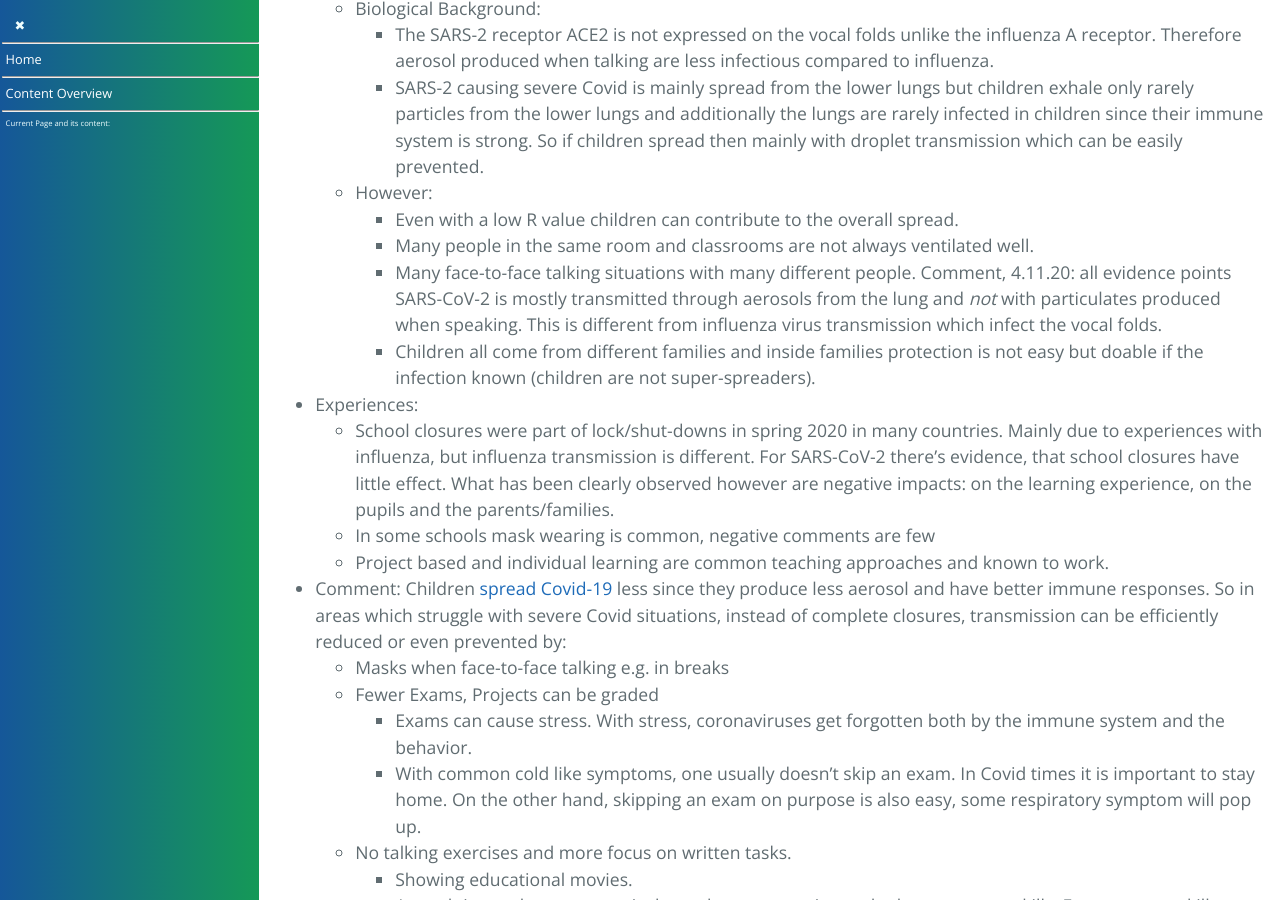
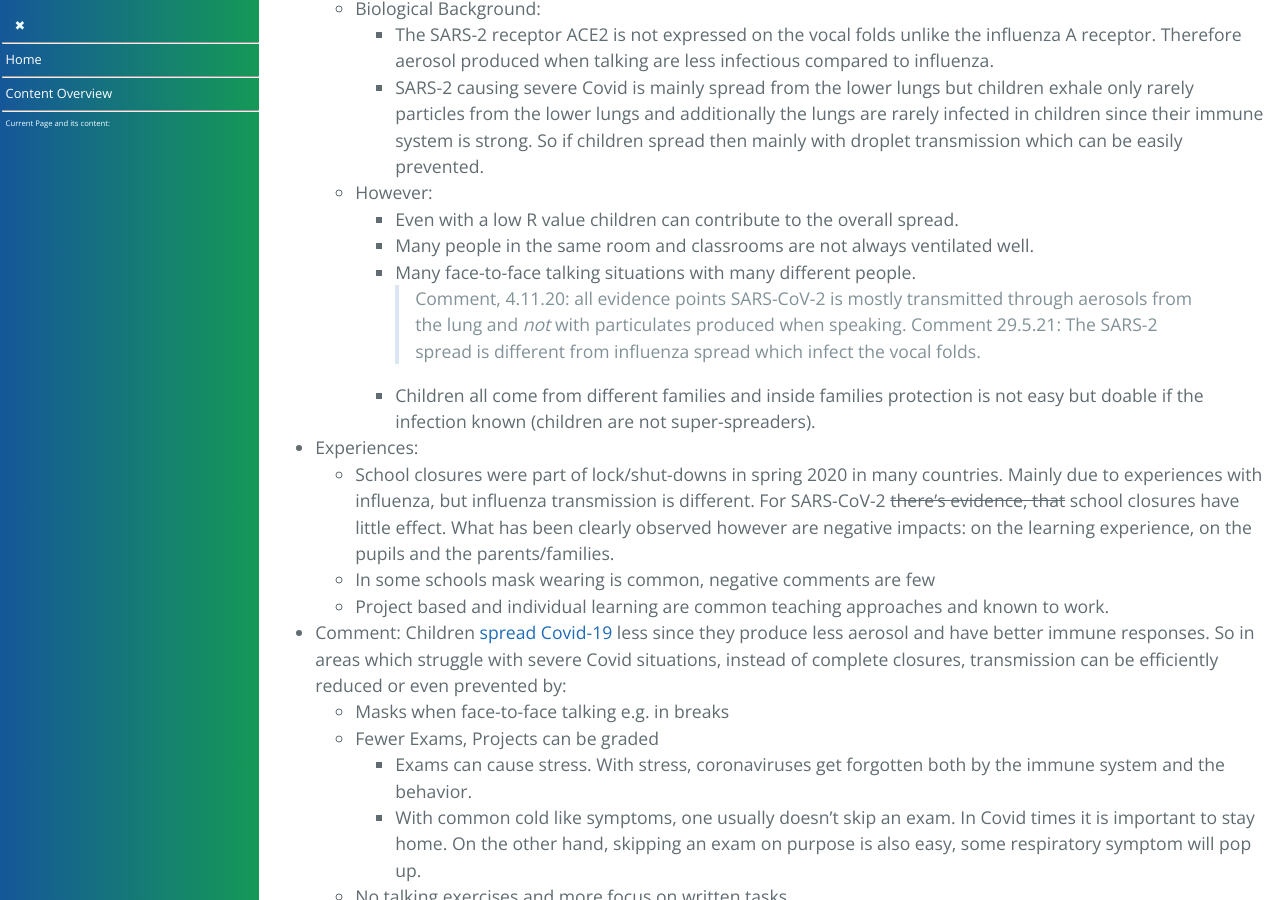
Before and after one commit to forestgrape/coronavirus, a Jekyll site: the page built from 7_social/controlling.md, in a window 1280 px wide and 900 px high, scrolled down 16417 px. Built offline with Jekyll 4.4.1, drawn with Linux system fonts in a browser that asks for light colours; our own code applies the rules of GitHub Pages for plain Markdown files.

Commit message:
formulations

```diff
--- a/7_social/controlling.md
+++ b/7_social/controlling.md
@@ -424,10 +424,12 @@ Measure regarding schools can reach from complete closure to mild measures such
   * However:
     * Even with a low R value children can contribute to the overall spread.
     * Many people in the same room and classrooms are not always ventilated well.
-    * Many face-to-face talking situations with many different people. Comment, 4.11.20: all evidence points SARS-CoV-2 is mostly transmitted through aerosols from the lung and *not* with particulates produced when speaking. This is different from influenza virus transmission which infect the vocal folds.
+    * Many face-to-face talking situations with many different people.
+      > Comment, 4.11.20: all evidence points SARS-CoV-2 is mostly transmitted through aerosols from the lung and *not* with particulates produced when speaking.
+      > Comment 29.5.21: The SARS-2 spread is different from influenza spread which infect the vocal folds.
     * Children all come from different families and inside families protection is not easy but doable if the infection known (children are not super-spreaders).
 * Experiences:
-  * School closures were part of lock/shut-downs in spring 2020 in many countries. Mainly due to experiences with influenza, but influenza transmission is different. For SARS-CoV-2 there's evidence, that school closures have little effect. What has been clearly observed however are negative impacts: on the learning experience, on the pupils and the parents/families.
+  * School closures were part of lock/shut-downs in spring 2020 in many countries. Mainly due to experiences with influenza, but influenza transmission is different. For SARS-CoV-2 ~~there's evidence, that~~ school closures have little effect. What has been clearly observed however are negative impacts: on the learning experience, on the pupils and the parents/families.
   * In some schools mask wearing is common, negative comments are few
   * Project based and individual learning are common teaching approaches and known to work.
 * Comment: Children [spread Covid-19](../5_epidemiological/spread_analyses.md) less since they produce less aerosol and have better immune responses. So in areas which struggle with severe Covid situations, instead of complete closures, transmission can be efficiently reduced or even prevented by:
```
